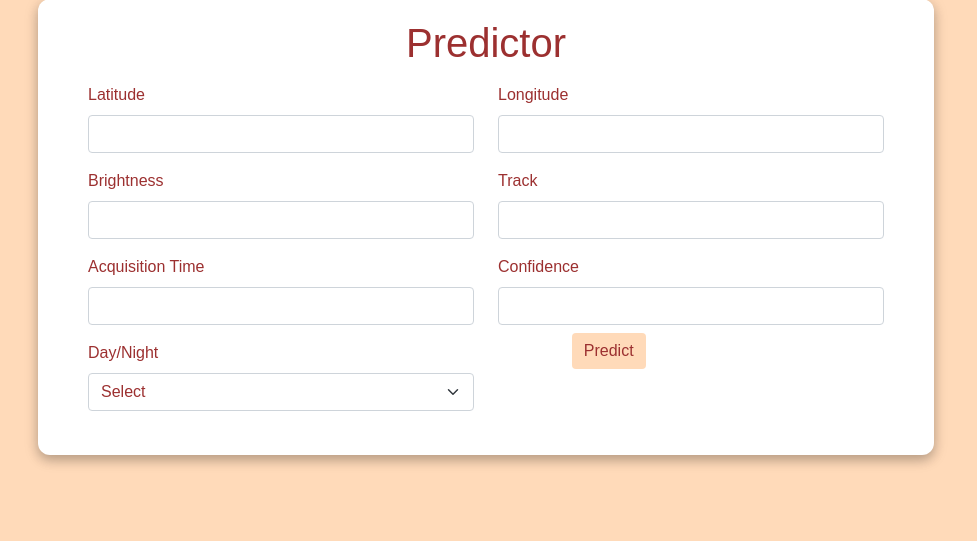
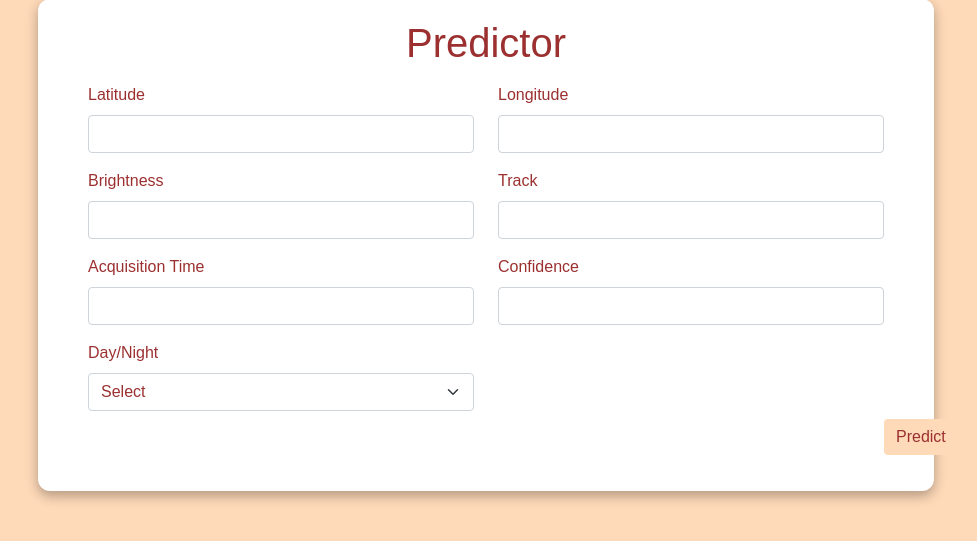
Before and after one commit to PoojaRawool/Forest_Fire_Prediction, a Flask app: page /predict in a window 1280 px wide. Shown: the part 51-592 px from the top of the page, without its empty margins (154-1131 px from the left). Run offline with Flask 2, Linux system fonts and the light colour scheme; parts of the project's set-up code (start-up, migrations or seed data) failed here and were passed over.

Commit message:
Update predictor.html

```diff
--- a/Templates/predictor.html
+++ b/Templates/predictor.html
@@ -65,7 +65,7 @@
     </div>
               <br>
 
-        <div class="col-auto">
+        <div class="col-12">
     <button type="submit" class="btn btn-info button" style="margin-left: 100%;background-color:#FFDAB9;color:#9c3030;border:#FFDAB9;">Predict</button>
               </div>
 <br>
```
